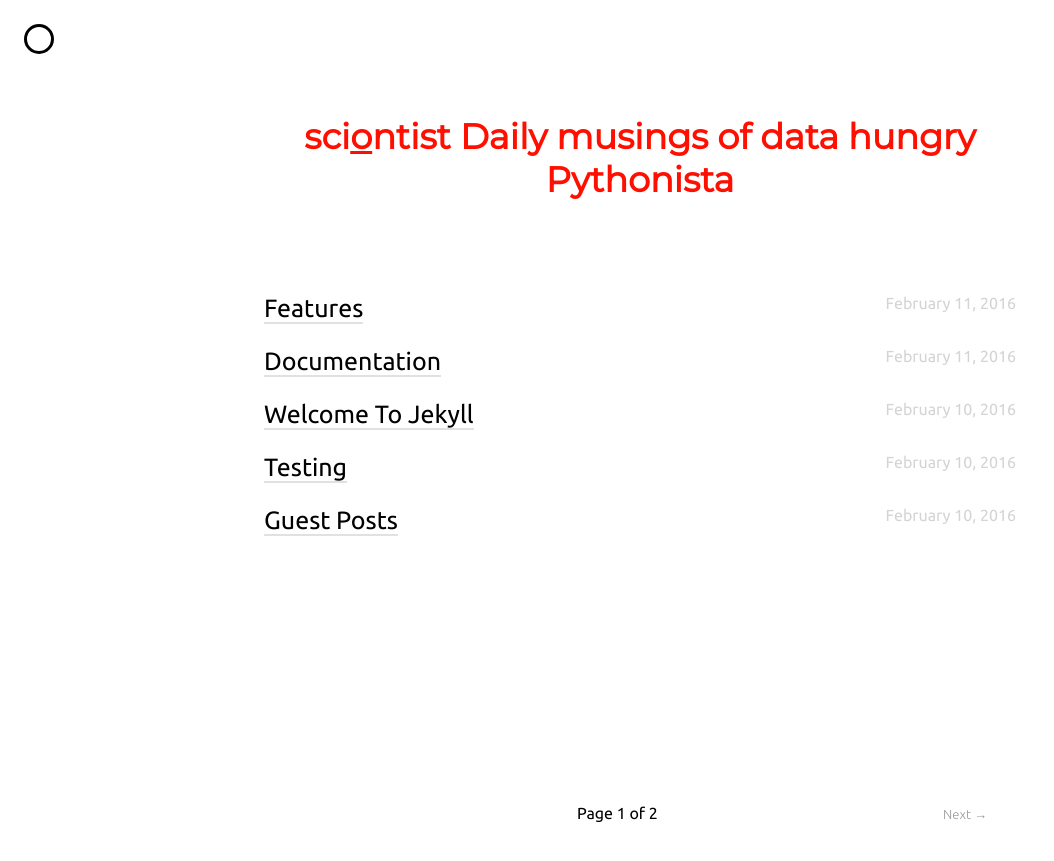
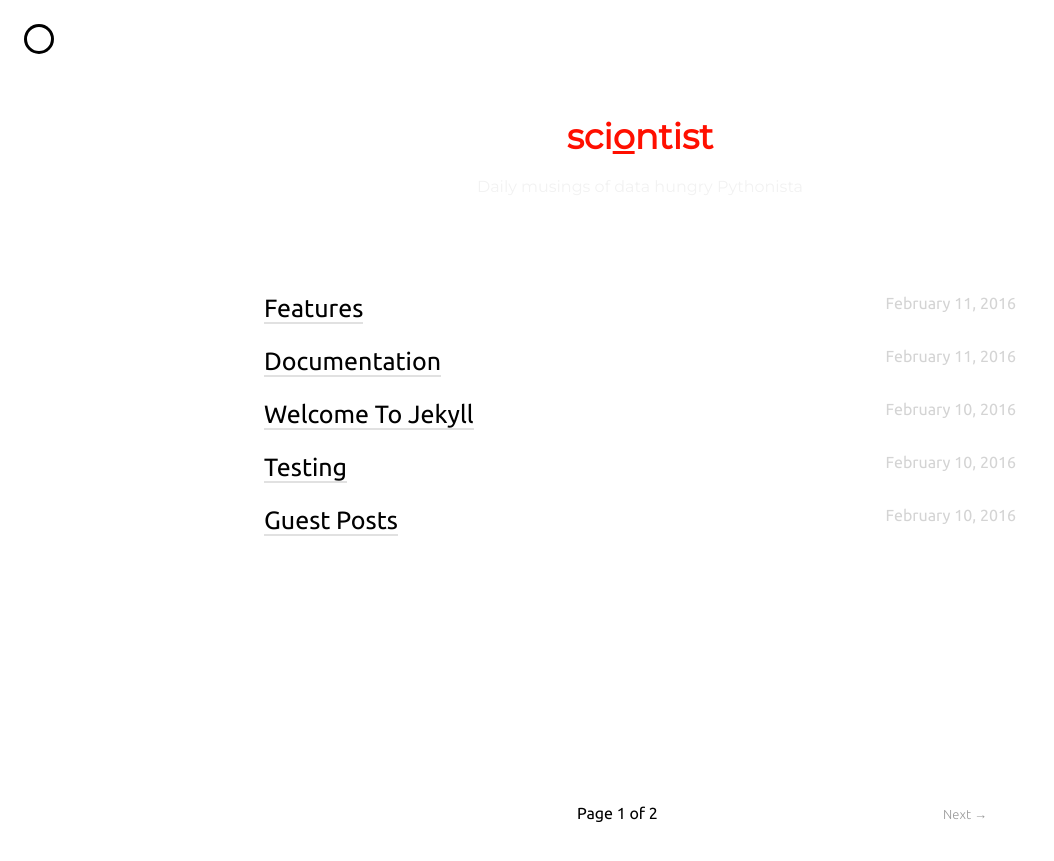
Before and after one commit to pbamotra/sciontist, a Jekyll site: the page built from index.html, in a window 1280 px wide. Shown: the top 861 px of the page, without its empty margins (0-1054 px from the left). Built offline with Jekyll 4.4.1, drawn with Linux system fonts in a browser that asks for light colours; nearby versions of some CDN libraries; the list of posts is cut into pages by our own code.

Commit message:
SUbheading fix fontsize

```diff
--- a/_config.yml
+++ b/_config.yml
@@ -9,7 +9,8 @@ baseurl: ""
 site_heading: >
     <a href="http://0x1.carrd.co" target="_blank">sci<u>o</u>ntist</a>
 site_subheading: >
-    <span>Daily musings of data hungry <a href="http://python.net/~goodger/projects/pycon/2007/idiomatic/handout.html">Pythonista</a></span>
+    <span class="faded-tag" style="font-size:16px">Daily musings of data hungry
+    <a href="http://python.net/~goodger/projects/pycon/2007/idiomatic/handout.html">Pythonista</a></span>
 email: pbamotra
 author: Pankesh Bamotra
 # This description will show up in google search results
--- a/_includes/intro.html
+++ b/_includes/intro.html
@@ -22,6 +22,7 @@
             <h2 class="site-name">
                 {% if site.site_heading %}
                     {{ site.site_heading }}
+                    <br/>
                     {{ site.site_subheading }}
                 {% else %}
                     {{ site.title }}
```
